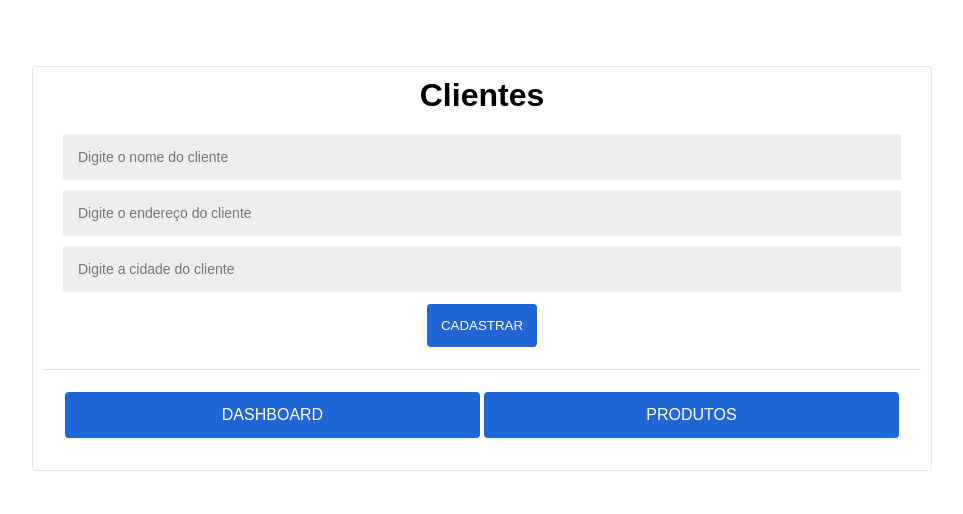
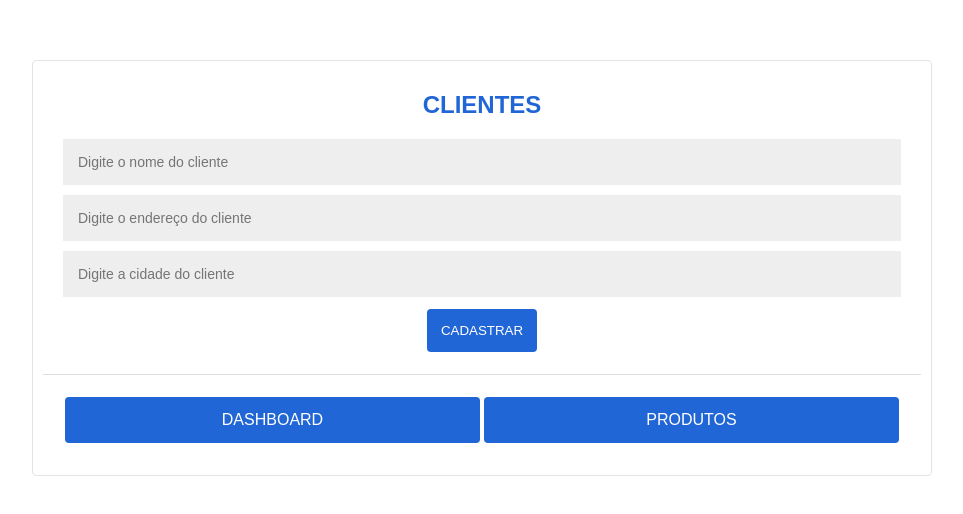
Before and after one commit to thalycomp/desafio02-gestaodecadastros, a React (Create React App) app: page /clientes in a window 1280 px wide. Shown: the part 132-646 px from the top of the page, without its empty margins (158-1121 px from the left). Built offline with nearby package versions, Linux system fonts and the light colour scheme.

Commit message:
correçao da pag de clientes

```diff
--- a/src/pages/Clientes/index.js
+++ b/src/pages/Clientes/index.js
@@ -10,7 +10,7 @@ const Clientes = () => {
   const handleSubmit = (e) => {
     e.preventDefault();
 
-    if (name.length === 0 || adress === 0 || city === 0) {
+    if (name.length === 0 || adress.length === 0 || city.length === 0) {
       alert('Preencha o formulário corretamente!');
       return;
     }
@@ -47,7 +47,7 @@ const Clientes = () => {
   return (
     <Container>
       <Box>
-        <h1>Clientes</h1>
+        <h2>CLIENTES</h2>
         <form onSubmit={(e) => handleSubmit(e)}>
           <input
             type="text"
--- a/src/pages/Clientes/styles.js
+++ b/src/pages/Clientes/styles.js
@@ -15,6 +15,11 @@ export const Box = styled.main`
   padding: 10px;
   border: 1px solid #e1e4e8;
   text-align: center;
+
+  h2 {
+    padding-top: 20px;
+    color: #2166d6;
+  }
 
   form {
     display: flex;
```
